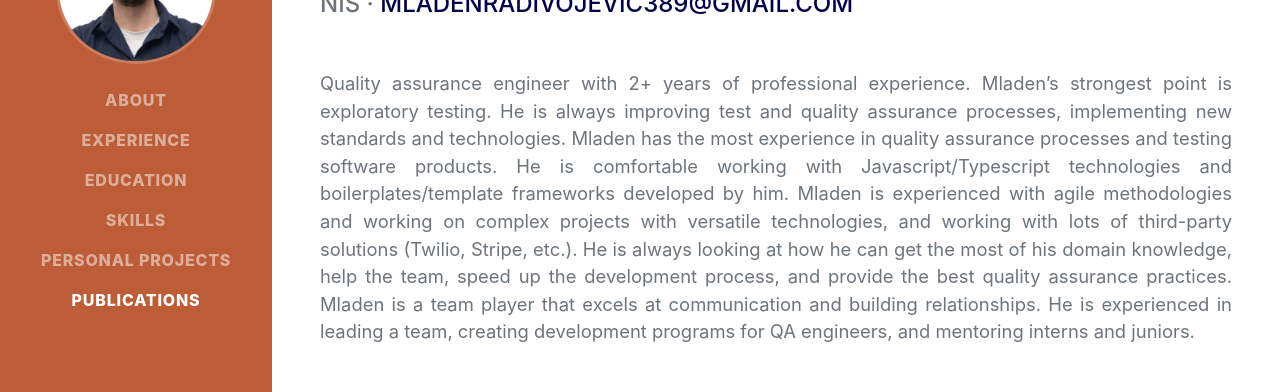
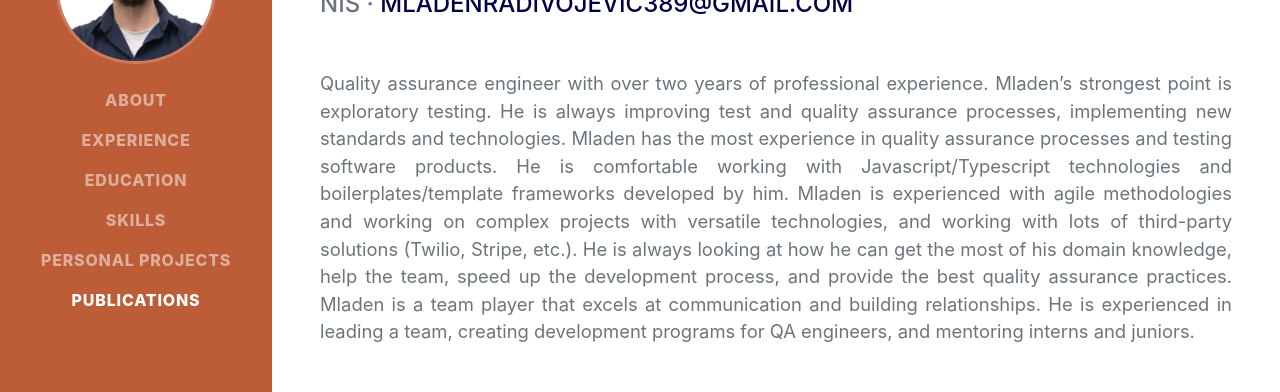
Before and after one commit to mladcepes/resume, a plain HTML site: page index.html in a window 1280 px wide. Shown: the part 286-678 px from the top of the page. Drawn offline with nearby package versions, Linux system fonts and the light colour scheme; a web font is replaced by a local one.

Commit message:
Changing text

```diff
--- a/index.html
+++ b/index.html
@@ -44,7 +44,7 @@
                     <div class="subheading mb-5">Niš ·
                         <a href="mailto:mladenradivojevic389@gmail.com">mladenradivojevic389@gmail.com</a>
                     </div>
-                    <p class="lead mb-5" align="justify">Quality assurance engineer with 2+ years of professional experience.
+                    <p class="lead mb-5" align="justify">Quality assurance engineer with over two years of professional experience.
 
                         Mladen’s strongest point is exploratory testing. He is always improving test and quality assurance processes, implementing new standards and technologies. Mladen has the most experience in quality assurance processes and testing software products. He is comfortable working with Javascript/Typescript technologies and boilerplates/template frameworks developed by him. Mladen is experienced with agile methodologies and working on complex projects with versatile technologies, and working with lots of third-party solutions (Twilio, Stripe, etc.). He is always looking at how he can get the most of his domain knowledge, help the team, speed up the development process, and provide the best quality assurance practices.
 
```
